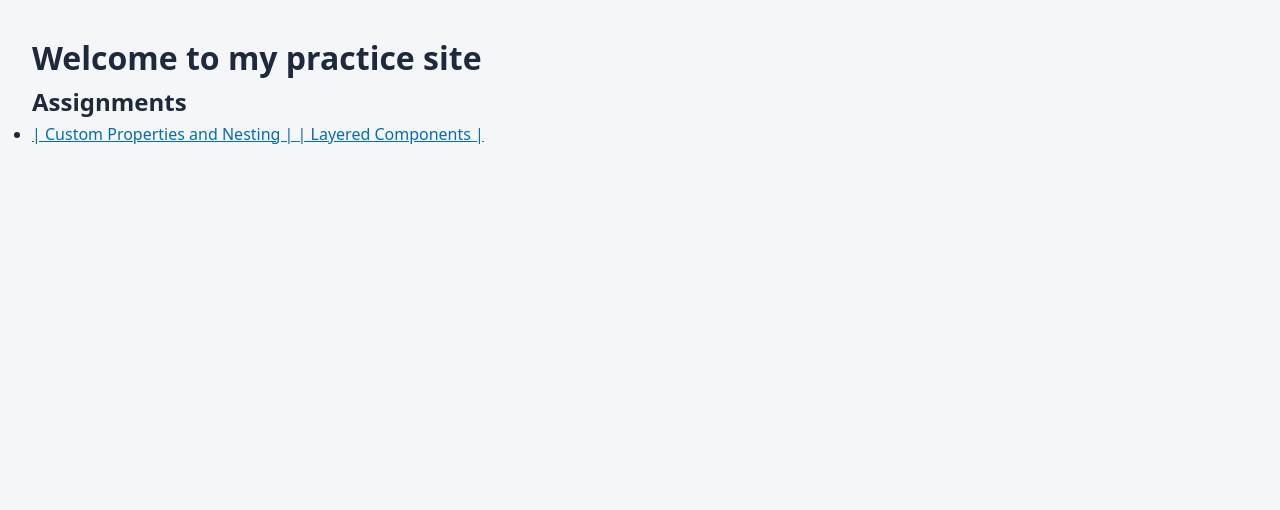
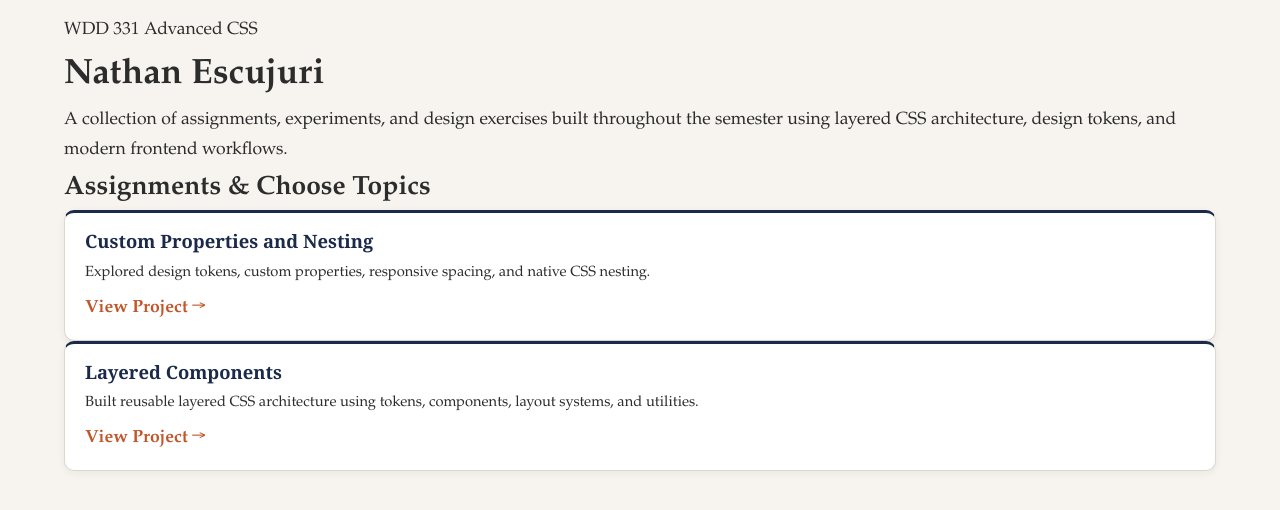
Before and after one commit to nathaneksy/wdd331-practice, a website: page index.html in a window 1280 px wide. Drawn offline with Linux system fonts and the light colour scheme; files that its build step writes are made by us from their sources.

Commit message:
updated file structure and architecture

```diff
--- a/css/base/elements.css
+++ b/css/base/elements.css
@@ -1,5 +1,27 @@
-/* Base element styles: body, headings, links, lists.
-   No classes here, only bare HTML element selectors.
-   Reference tokens with var(). */
+body {
+    font-family: var(--font-family-body);
+    font-size: var(--font-size-base);
+    color: var(--color-text);
+    background-color: var(--color-background);
+    line-height: var(--line-height-body);
+    padding: var(--space-md) clamp(var(--space-md), 5vw, var(--space-xl));
+}
 
-/* TODO: Style body, headings, links, and other base elements */
+h1,
+h2,
+h3 {
+    font-family: var(--font-family-heading);
+    line-height: var(--line-height-heading);
+    color: var(--color-primary);
+}
+
+a {
+    color: var(--color-accent);
+    text-decoration: none;
+    font-weight: var(--font-weight-bold);
+    transition: color var(--transition-fast);
+}
+
+a:hover {
+    color: var(--color-primary);
+}
--- a/css/base/reset.css
+++ b/css/base/reset.css
@@ -5,3 +5,25 @@
     margin: 0;
     padding: 0;
 }
+
+html {
+    min-height: 100%;
+}
+
+body {
+    min-height: 100vh;
+}
+
+img,
+picture,
+svg {
+    display: block;
+    max-width: 100%;
+}
+
+button,
+input,
+textarea,
+select {
+    font: inherit;
+}
--- /dev/null
+++ b/css/components/card.css
@@ -0,0 +1,52 @@
+.card-grid {
+    display: grid;
+    grid-template-columns: repeat(
+        auto-fit,
+        minmax(280px, 1fr)
+    );
+
+    gap: var(--space-lg);
+}
+
+.card {
+    background-color: var(--color-surface);
+
+    padding: var(--space-lg);
+
+    border: var(--border-standard);
+
+    border-radius: var(--radius-lg);
+
+    box-shadow: var(--shadow-md);
+
+    display: flex;
+    flex-direction: column;
+    gap: var(--space-md);
+
+    transition:
+        transform var(--transition-fast),
+        box-shadow var(--transition-fast);
+}
+
+.card:hover {
+    transform: translateY(-4px);
+    box-shadow: var(--shadow-lg);
+}
+
+.card h3 {
+    font-size: var(--font-size-lg);
+}
+
+.card p {
+    color: var(--color-text-muted);
+}
+
+.card__link {
+    margin-top: auto;
+
+    font-family: var(--font-family-ui);
+
+    color: var(--color-primary);
+
+    font-weight: var(--font-weight-bold);
+}
--- /dev/null
+++ b/css/layout/home.css
@@ -0,0 +1,33 @@
+.hero {
+    text-align: center;
+    padding-block: var(--space-xl);
+    max-width: 70ch;
+    margin-inline: auto;
+}
+
+.hero__eyebrow {
+    font-family: var(--font-family-ui);
+    font-size: var(--font-size-sm);
+    text-transform: uppercase;
+    letter-spacing: 0.08em;
+    color: var(--color-text-muted);
+    margin-bottom: var(--space-sm);
+}
+
+.hero__description {
+    margin-top: var(--space-md);
+    color: var(--color-text-muted);
+}
+
+.homepage-layout {
+    max-width: 1100px;
+    margin-inline: auto;
+}
+
+.assignment-section {
+    margin-top: var(--space-lg);
+}
+
+.assignment-section h2 {
+    margin-bottom: var(--space-lg);
+}
--- a/css/main.css
+++ b/css/main.css
@@ -1,34 +1,13 @@
-*,
-*::before,
-*::after {
-    box-sizing: border-box;
-    margin: 0;
-    padding: 0;
-}
+@layer tokens, base, layout, components, utilities;
 
-:root {
-    --color-bg: #f4f6f8;
-    --color-text: #1e293b;
-    --color-primary: #006eb6;
-    --color-primary-hover: #004f7f;
-    --space-sm: 0.5rem;
-    --space-md: 1rem;
-    --space-lg: 2rem;
-    --font-body: system-ui, -apple-system, sans-serif;
-}
+@import "./tokens/colors.css" layer(tokens);
+@import "./tokens/variables.css" layer(tokens);
 
-body {
-    font-family: var(--font-body);
-    color: var(--color-text);
-    background-color: var(--color-bg);
-    line-height: 1.6;
-    padding: var(--space-lg);
-}
+@import "./base/reset.css" layer(base);
+@import "./base/elements.css" layer(base);
 
-a {
-    color: var(--color-primary);
-}
+@import "./layout/home.css" layer(layout);
 
-a:hover {
-    color: var(--color-primary-hover);
-}
+@import "./components/card.css" layer(components);
+
+@import "./utilities/utilities.css" layer(utilities);
--- a/css/tokens/colors.css
+++ b/css/tokens/colors.css
@@ -1,6 +1,22 @@
-/* Color tokens: define all color values for the site.
-   Name by purpose (--color-primary, --color-surface)
-   not appearance (--blue, --light-gray). */
 :root {
-    /* TODO: Define color tokens here */
+    --color-primary: #4a6741;
+    --color-primary-light: #6b8f61;
+    --color-primary-dark: #2f4228;
+
+    --color-background: #faf7f2;
+    --color-surface: #ffffff;
+    --color-surface-muted: #f0ebe2;
+
+    --color-text: #1e1e1e;
+    --color-text-muted: #5c5852;
+    --color-text-on-primary: #ffffff;
+
+    --color-accent: #b87333;
+    --color-accent-light: #d4956a;
+
+    --color-status-open: #2e6b3e;
+    --color-status-construction: #8a6200;
+
+    --color-border: #d9d2c7;
+    --color-focus-ring: #4a6741;
 }
--- a/css/tokens/variables.css
+++ b/css/tokens/variables.css
@@ -1,5 +1,37 @@
-/* Non-color tokens: spacing, typography, borders, shadows.
-   These values should be referenced by every other layer. */
 :root {
-    /* TODO: Define spacing, font, radius, and shadow tokens here */
+    --space-sm: 0.5rem;
+    --space-md: 1.25rem;
+    --space-lg: 2.5rem;
+    --space-xl: 4rem;
+
+    --font-family-body: "Georgia", "Times New Roman", serif;
+    --font-family-heading: "Palatino Linotype", "Book Antiqua", Palatino, serif;
+    --font-family-ui: system-ui, sans-serif;
+
+    --font-size-sm: 0.85rem;
+    --font-size-base: 1rem;
+    --font-size-lg: 1.2rem;
+    --font-size-xl: 1.6rem;
+    --font-size-2xl: 2.2rem;
+
+    --font-weight-normal: 400;
+    --font-weight-bold: 700;
+
+    --line-height-body: 1.7;
+    --line-height-heading: 1.25;
+
+    --radius-sm: 4px;
+    --radius-md: 8px;
+    --radius-lg: 16px;
+
+    --border-width: 1px;
+    --border-color: var(--color-border);
+    --border-standard: var(--border-width) solid var(--border-color);
+
+    --shadow-sm: 0 1px 3px rgba(0, 0, 0, 0.08);
+    --shadow-md: 0 4px 12px rgba(0, 0, 0, 0.10);
+    --shadow-lg: 0 8px 24px rgba(0, 0, 0, 0.13);
+
+    --transition-fast: 150ms ease;
+    --transition-normal: 250ms ease;
 }
--- a/index.html
+++ b/index.html
@@ -4,23 +4,61 @@
     <meta charset="UTF-8">
     <meta name="viewport" content="width=device-width, initial-scale=1.0">
     <title>Nathan Escujuri - Practice Site</title>
-    <link rel="stylesheet" href="css/main.css">
+
+    <link rel="stylesheet" href="/wdd331-practice/dist/styles.css">
 </head>
+
 <body>
-    <h1>Welcome to my practice site</h1>
-    <nav>
-    <h2>Assignments</h2>
-    <ul>
-        <li>
-            <a href="unit-1/custom-properties/index.html">
-               | Custom Properties and Nesting |
-            </a>
+    <header class="hero">
+        <p class="hero__eyebrow">WDD 331 Advanced CSS</p>
 
-            <a href="Unit-2/layered-components/index.html">
-               | Layered Components |
-            </a>
-        </li>
-    </ul>
-</nav>
+        <h1>Nathan Escujuri</h1>
+
+        <p class="hero__description">
+            A collection of assignments, experiments, and design exercises
+            built throughout the semester using layered CSS architecture,
+            design tokens, and modern frontend workflows.
+        </p>
+    </header>
+
+    <main class="homepage-layout">
+
+        <section class="assignment-section">
+            <h2>Assignments & Choose Topics</h2>
+
+            <div class="card-grid">
+
+                <article class="card">
+                    <h3>Custom Properties and Nesting</h3>
+
+                    <p>
+                        Explored design tokens, custom properties,
+                        responsive spacing, and native CSS nesting.
+                    </p>
+
+                    <a class="card__link"
+                       href="unit-1/custom-properties/index.html">
+                        View Project →
+                    </a>
+                </article>
+
+                <article class="card">
+                    <h3>Layered Components</h3>
+
+                    <p>
+                        Built reusable layered CSS architecture using
+                        tokens, components, layout systems, and utilities.
+                    </p>
+
+                    <a class="card__link"
+                       href="Unit-2/layered-components/index.html">
+                        View Project →
+                    </a>
+                </article>
+
+            </div>
+        </section>
+
+    </main>
 </body>
 </html>
```
Also changed, not shown: css/utilities/utilities.css (+11 -5 lines), package.json (added, +27 -0 lines), .github/workflows/deploy-website.yml, README.md, 2 other files.
